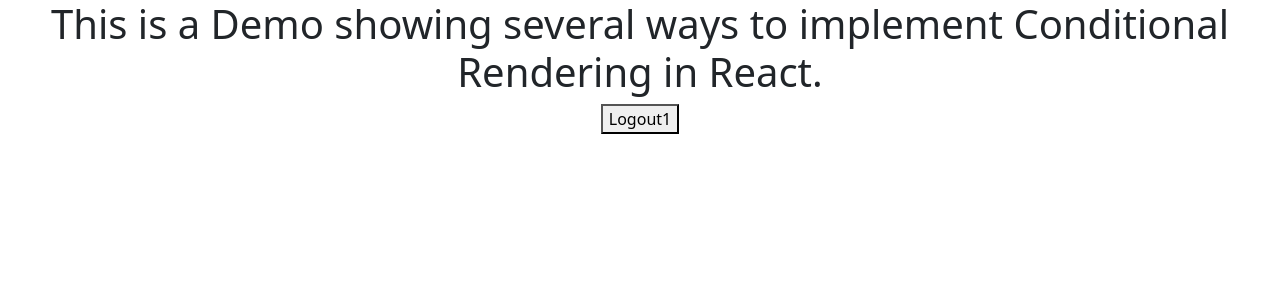
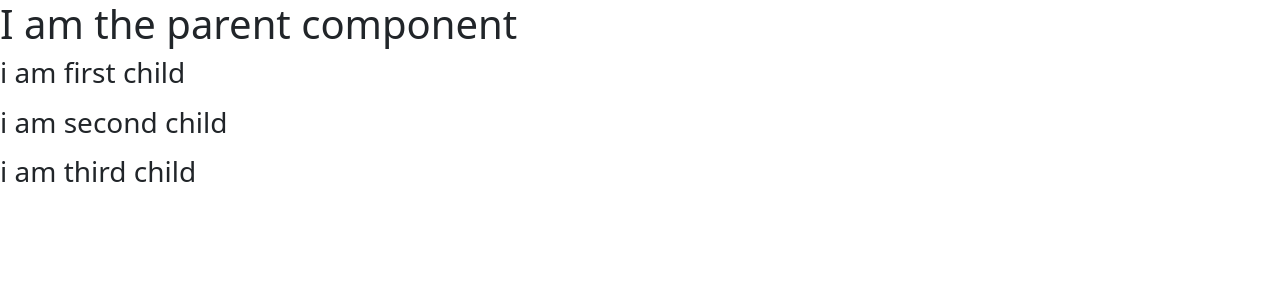
Before and after one commit to decareano/reactest, a React (Create React App) app: page / in a window 1280 px wide. Shown: the top 300 px of the page. Built offline with nearby package versions, Linux system fonts and the light colour scheme.

Commit message:
what is a props in react

```diff
--- a/src/App.js
+++ b/src/App.js
@@ -1,26 +1,22 @@
-import React, { Component } from "react";
+import React from 'react';
 import './App.css';
-import AuthButton from './AuthButton';
-import isLoggedIn from './AuthButton'
+import ChildComponent from "./ChildComponent"
 
-class App extends Component {
-  constructor(props) {
-    super(props);
-    this.state = {
-      isLoggedIn: true
-    };
-  }
+class App extends React.Component {
+    render() {
+        return (
+          <div>
+           <h1> I am the parent component </h1>
+            <h3><ChildComponent  text="i am first child" /></h3>
+             <h3><ChildComponent  text="i am second child" /></h3>
 
-  render() {
-    return (
-      <div className="App">
-        <h1>
-          This is a Demo showing several ways to implement Conditional Rendering in React.
-        </h1>
-        <AuthButton isLoggedIn={isLoggedIn} />
-      </div>
-    );
-  }
+
+             <h3><ChildComponent  text="i am third child" /></h3>
+          </div>
+        );
+    }
 }
 
-export default App;
+
+
+export default App
--- /dev/null
+++ b/src/ChildComponent.js
@@ -0,0 +1,8 @@
+import React from 'react';
+
+const ChildComponent = (props) => {
+    console.log(props)
+    return <p>{props.text}</p>;
+};
+
+export default ChildComponent
```
